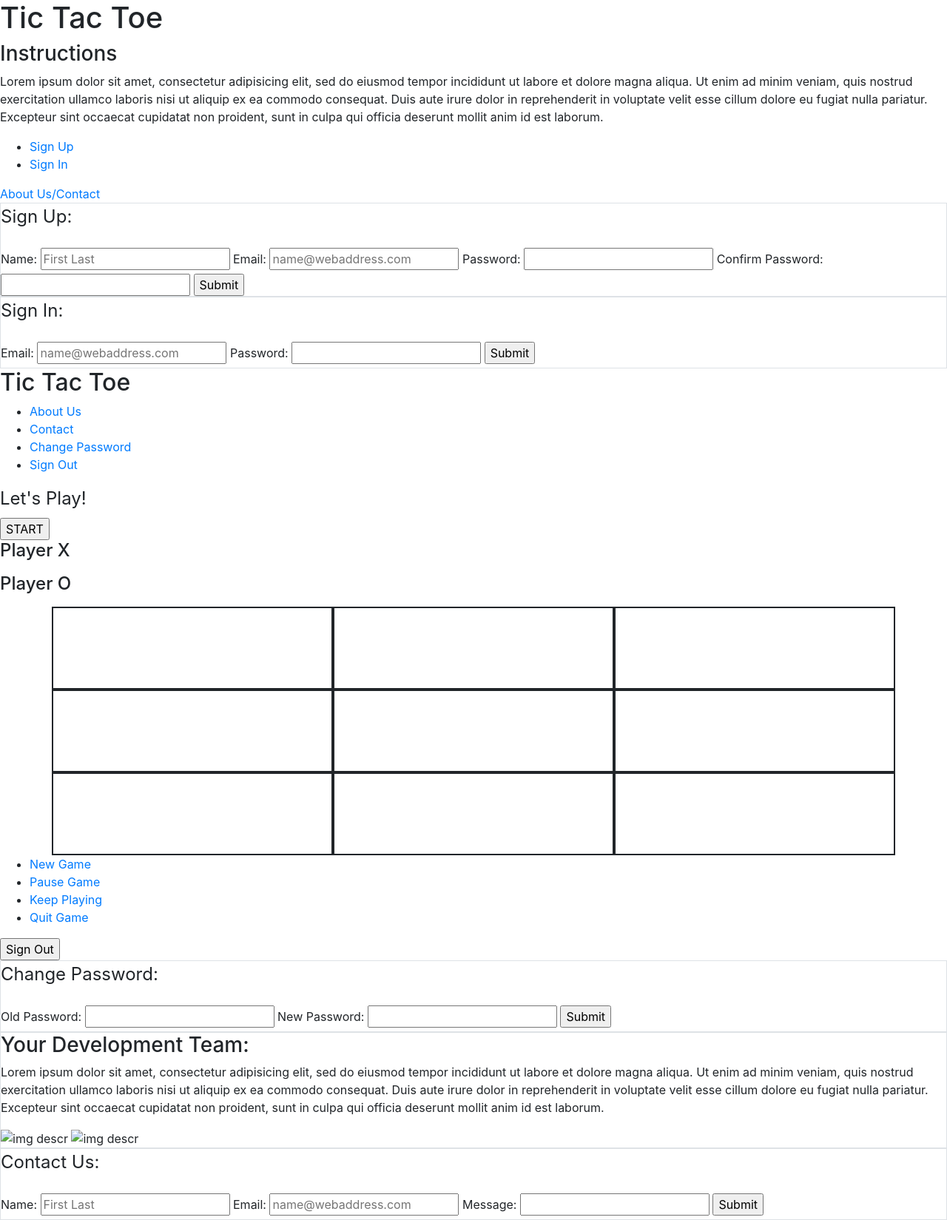
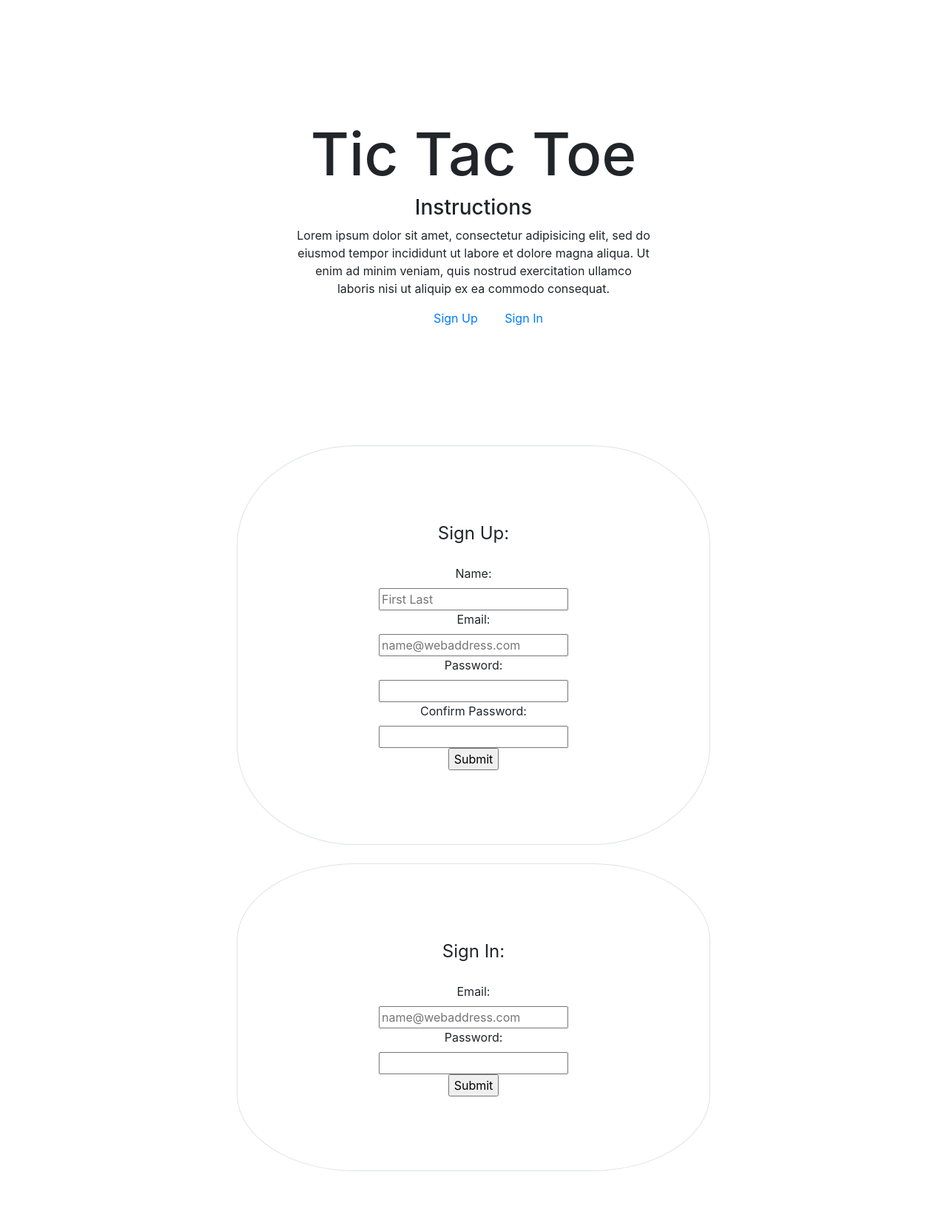
Before and after one commit to srsexton94/tictactoe-client, a website built with webpack: page index.html in a window 1280 px wide. Shown: the whole page at 74% size. After the commit the page ends 1608 px from the top, so only its background shows below. Built offline with nearby package versions, Linux system fonts and the light colour scheme.

Commit message:
Adds basic styling to show/hide sections as needed
Adds "hidden" class (maps to display: none;) to section of the page only
to be visible while signed in
Adds wrapper to the rest of the page, which can later receive the same
class when appropriate
Removes the about us/contact section and excess lorem ipsum text to
simplify the page
Adds jquery functions to onSignInSuccess, onStartGameSuccess, and
onSignOutSuccess so that the "hidden" class is manipulated appropriately

```diff
--- a/assets/scripts/auth/ui.js
+++ b/assets/scripts/auth/ui.js
@@ -35,7 +35,9 @@ const onSignInSuccess = response => {
 
   setTimeout(() => {
     $('#signin-message').text('').removeClass('success')
-  }, 5000)
+    $('#auth').addClass('hidden')
+    $('#game').removeClass('hidden')
+  }, 1000)
 
   // stores the response data in 'store.js' to access token later
   store.user = response.user
@@ -87,7 +89,11 @@ const onSignOutSuccess = response => {
 
   setTimeout(() => {
     $('#signout-message').text('').removeClass('success')
-  }, 5000)
+    $('#auth').removeClass('hidden')
+    $('#game').addClass('hidden')
+    $('#player-panels').addClass('hidden')
+    $('#game-board').addClass('hidden')
+  }, 2500)
 
   // wipe signed in data clean
   store.user = null
--- a/assets/scripts/games/game-engine.js
+++ b/assets/scripts/games/game-engine.js
@@ -20,7 +20,7 @@ const gameEngine = response => {
 
   const xSpots = []
   const oSpots = []
-  // pushes the coordinate pairs for each players choice to the initialized arrays above
+  // pushes coordinate pairs for each players choices to the arrays above
   for (let i = 0; i < coordinates.length; i++) {
     for (let e = 0; e < coordinates[i].length; e++) {
       const cell = coordinates[i][e]
--- a/assets/scripts/games/ui.js
+++ b/assets/scripts/games/ui.js
@@ -17,7 +17,9 @@ const onStartGameSuccess = response => {
   // removes success message after 5 seconds
   setTimeout(() => {
     $('#gameboard-message').text('').removeClass('success')
-  }, 5000)
+    $('#player-panels').removeClass('hidden')
+    $('#game-board').removeClass('hidden')
+  }, 2500)
 }
 
 const onStartGameFailure = response => {
--- a/assets/styles/index.scss
+++ b/assets/styles/index.scss
@@ -1,4 +1,46 @@
 @import '~bootstrap/scss/bootstrap';
+
+h1 {
+  font-size: 5em;
+}
+
+input {
+  margin: auto;
+}
+
+li {
+  display: inline;
+  padding: 1em;
+}
+
+nav {
+  display: block;
+  list-style-type: none;
+  margin: auto;
+}
+
+.border {
+  border: 200px solid $black;
+  border-radius: 25%;
+  margin: 25px auto;
+  padding: 20px;
+  width: 50%;
+}
+
+.failure {
+  background-color: magenta;
+}
+
+.form {
+  display: flex;
+  flex-flow: nowrap column;
+  text-align: center;
+  margin: 5em;
+}
+
+.hidden {
+  display: none;
+}
 
 .square {
   border: 2px solid;
@@ -6,10 +48,25 @@
   height: 7em;
 }
 
+.sign-out {
+  color: red;
+}
 .success {
   background-color: limegreen;
 }
 
-.failure {
-  background-color: magenta;
+#display {
+  display: flex;
+  flex-flow: nowrap row;
 }
+
+#Instructions {
+  display: block;
+  margin: auto;
+  width: 50%;
+}
+
+#title_page {
+  text-align: center;
+  margin: 10em;
+}
--- a/index.html
+++ b/index.html
@@ -12,21 +12,21 @@
       <script src="public/application.js" type="text/javascript" charset="utf-8" defer></script>
     </head>
     <body>
+      <section id="auth">
         <section id="title_page">
           <h1>Tic Tac Toe</h1>
+          <article id="Instructions">
             <h3>Instructions</h3>
             <p> Lorem ipsum dolor sit amet, consectetur adipisicing elit,
-        sed do eiusmod tempor incididunt ut labore et dolore magna aliqua.
-        Ut enim ad minim veniam, quis nostrud exercitation ullamco laboris
-        nisi ut aliquip ex ea commodo consequat. Duis aute irure dolor in
-        reprehenderit in voluptate velit esse cillum dolore eu fugiat nulla
-        pariatur. Excepteur sint occaecat cupidatat non proident, sunt in
-        culpa qui officia deserunt mollit anim id est laborum.</p>
-        <ul class='authenticate'>
-          <li><a href='#sign_up'>Sign Up</a></li>
-          <li><a href='#sign_in'>Sign In</a></li>
+            sed do eiusmod tempor incididunt ut labore et dolore magna aliqua.              Ut enim ad minim veniam, quis nostrud exercitation ullamco laboris
+            nisi ut aliquip ex ea commodo consequat.</p>
+          </article>
+          <nav>
+            <ul>
+              <li><a href='#sign-up'>Sign Up</a></li>
+              <li><a href='#sign-in'>Sign In</a></li>
             </ul>
-        <a href="#about-contact">About Us/Contact</a>
+          </nav>
         </section>
 
         <form id='sign-up' class='border'>
@@ -56,13 +56,12 @@
             <input class='submit' type='submit' name='submit' value='Submit'>
           </fieldset>
         </form>
+      </section>
 
-      <section id="game">
+      <section id="game" class="hidden">
         <h2>Tic Tac Toe</h2>
         <nav>
           <ul>
-            <li><a href="#about-contact">About Us</a></li>
-            <li><a href="#about-contact">Contact</a></li>
             <li><a href="#change-password">Change Password</a></li>
             <li><a href='#sign-out'>Sign Out</a></li>
           </ul>
@@ -70,12 +69,12 @@
 
         <div id='display'>
 
-          <form id="game-start">
+          <form id="game-start" class="border form">
             <legend>Let's Play!</legend>
             <input class='submit' type='submit' name='submit' value='START'>
           </form>
 
-          <aside id="player-panels">
+          <aside id="player-panels" class="hidden">
             <div id="playerX" class="player-panel">
               <h4 id="playerX-name" class="username">Player X</h4>
               <p id="playerX-games-tally" class="games-tally"></p>
@@ -88,7 +87,7 @@
             </div>
           </aside>
 
-          <main id="game-board" class='container'>
+          <main id="game-board" class='container hidden'>
             <p id="gameboard-message"></p>
             <div class='row'>
               <div id='0' class='col-4 square'></div>
@@ -101,8 +100,6 @@
               <div id='7' class='col-4 square'></div>
               <div id='8' class='col-4 square'></div>
             </div>
-          </main>
-
             <nav id='#game-admin'>
               <ul>
                 <li><a id='new-game' href='#'>New Game</a></li>
@@ -111,6 +108,7 @@
                 <li><a id='quit' href='#game-start'>Quit Game</a></li>
               </ul>
             </nav>
+          </main>
 
         </div>
 
@@ -132,36 +130,5 @@
         </fieldset>
       </form>
 
-      <section id="about-contact">
-
-        <article id="about" class='border'>
-          <h3>Your Development Team:</h3>
-          <p>Lorem ipsum dolor sit amet, consectetur adipisicing elit,
-          sed do eiusmod tempor incididunt ut labore et dolore magna aliqua.
-          Ut enim ad minim veniam, quis nostrud exercitation ullamco laboris
-          nisi ut aliquip ex ea commodo consequat. Duis aute irure dolor in
-          reprehenderit in voluptate velit esse cillum dolore eu fugiat nulla
-          pariatur. Excepteur sint occaecat cupidatat non proident, sunt in
-          culpa qui officia deserunt mollit anim id est laborum.</p>
-          <img src='#' alt='img descr'>
-          <img src='#' alt='img descr'>
-        </article>
-
-        <form id='contact' class='border'>
-          <fieldset class='form'>
-            <legend>Contact Us:</legend>
-            <p class='message'></p>
-              <label>Name: </label>
-                <input type='text' name='name' placeholder='First Last'>
-              <label>Email: </label>
-                <input type='email' name='email' placeholder="name@webaddress.com">
-              <label>Message: </label>
-                <input type='text' name='message'>
-              <input class='submit' type='submit' name='submit' value='Submit'>
-          </fieldset>
-        </form>
-
-      </section>
-
     </body>
 </html>
```
Lines whose indentation alone changed are shown as unchanged.
